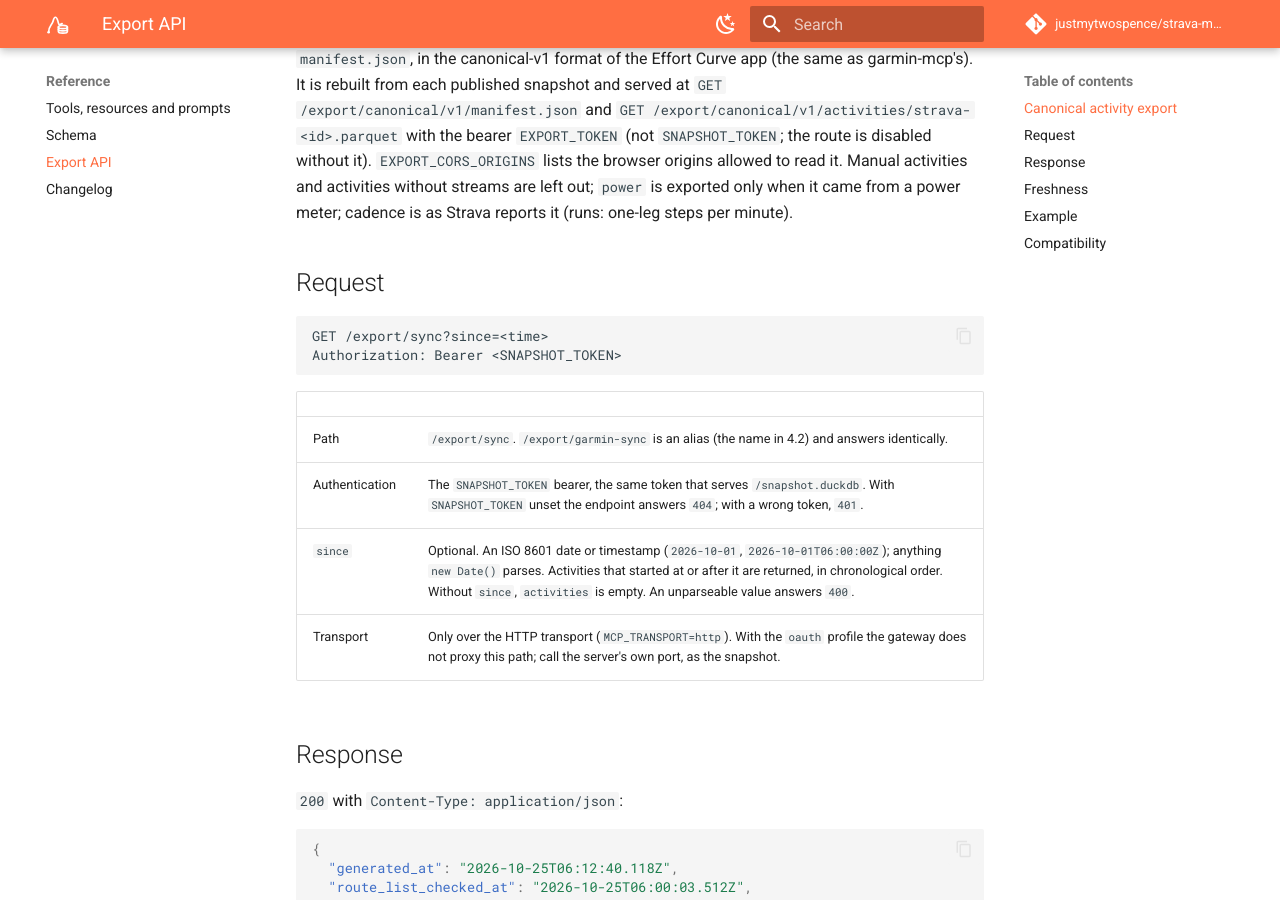
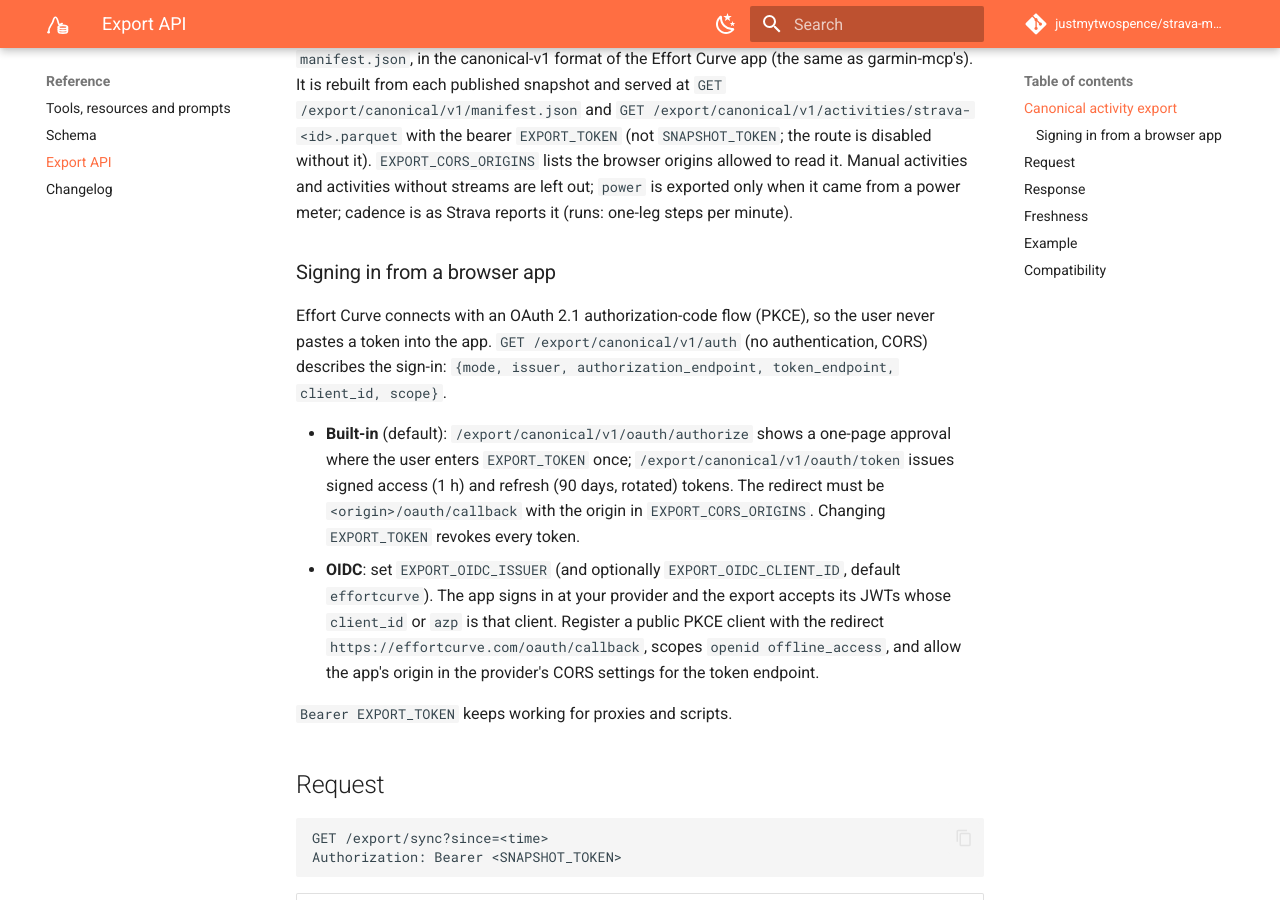
Before and after one commit to justmytwospence/strava-mcp, an MkDocs documentation site: the page built from docs/reference/export.md, in a window 1280 px wide and 900 px high, scrolled down 519 px. Built offline with MkDocs 1.6.1 and Material for MkDocs 9.7.7, drawn with Linux system fonts in a browser that asks for light colours; comment, search, counter and statistics services are not loaded.

```diff
--- a/docs/reference/export.md
+++ b/docs/reference/export.md
@@ -7,6 +7,15 @@ The first consumer is [garmin-mcp's Strava sync](../integrations/garmin-mcp.md),
 ## Canonical activity export
 
 With `STRAVA_EXPORT=canonical`, every activity's recorded stream is also written as one Parquet file (one row per whole second: `t`, `lat`, `lng`, `alt`, `dist`, `hr`, `power`, `cadence`) plus a `manifest.json`, in the canonical-v1 format of the Effort Curve app (the same as garmin-mcp's). It is rebuilt from each published snapshot and served at `GET /export/canonical/v1/manifest.json` and `GET /export/canonical/v1/activities/strava-<id>.parquet` with the bearer `EXPORT_TOKEN` (not `SNAPSHOT_TOKEN`; the route is disabled without it). `EXPORT_CORS_ORIGINS` lists the browser origins allowed to read it. Manual activities and activities without streams are left out; `power` is exported only when it came from a power meter; cadence is as Strava reports it (runs: one-leg steps per minute).
+
+### Signing in from a browser app
+
+Effort Curve connects with an OAuth 2.1 authorization-code flow (PKCE), so the user never pastes a token into the app. `GET /export/canonical/v1/auth` (no authentication, CORS) describes the sign-in: `{mode, issuer, authorization_endpoint, token_endpoint, client_id, scope}`.
+
+- **Built-in** (default): `/export/canonical/v1/oauth/authorize` shows a one-page approval where the user enters `EXPORT_TOKEN` once; `/export/canonical/v1/oauth/token` issues signed access (1 h) and refresh (90 days, rotated) tokens. The redirect must be `<origin>/oauth/callback` with the origin in `EXPORT_CORS_ORIGINS`. Changing `EXPORT_TOKEN` revokes every token.
+- **OIDC**: set `EXPORT_OIDC_ISSUER` (and optionally `EXPORT_OIDC_CLIENT_ID`, default `effortcurve`). The app signs in at your provider and the export accepts its JWTs whose `client_id` or `azp` is that client. Register a public PKCE client with the redirect `https://effortcurve.com/oauth/callback`, scopes `openid offline_access`, and allow the app's origin in the provider's CORS settings for the token endpoint.
+
+`Bearer EXPORT_TOKEN` keeps working for proxies and scripts.
 
 ## Request
 
--- a/package.json
+++ b/package.json
@@ -1,6 +1,6 @@
 {
   "name": "@justmytwospence/strava-mcp",
-  "version": "4.5.0",
+  "version": "4.6.1",
   "description": "MCP server for your own Strava account, backed by a complete local DuckDB mirror: fast cache-first tools, read-only SQL, a rate-limit-aware background sync with webhook support, and a snapshot for dashboards, notebooks and backups.",
   "keywords": [
     "mcp",
```
Also changed, not shown: CHANGELOG.md (+7 -0 lines), docs/configuration.md (+2 -0 lines), 1 other file.
